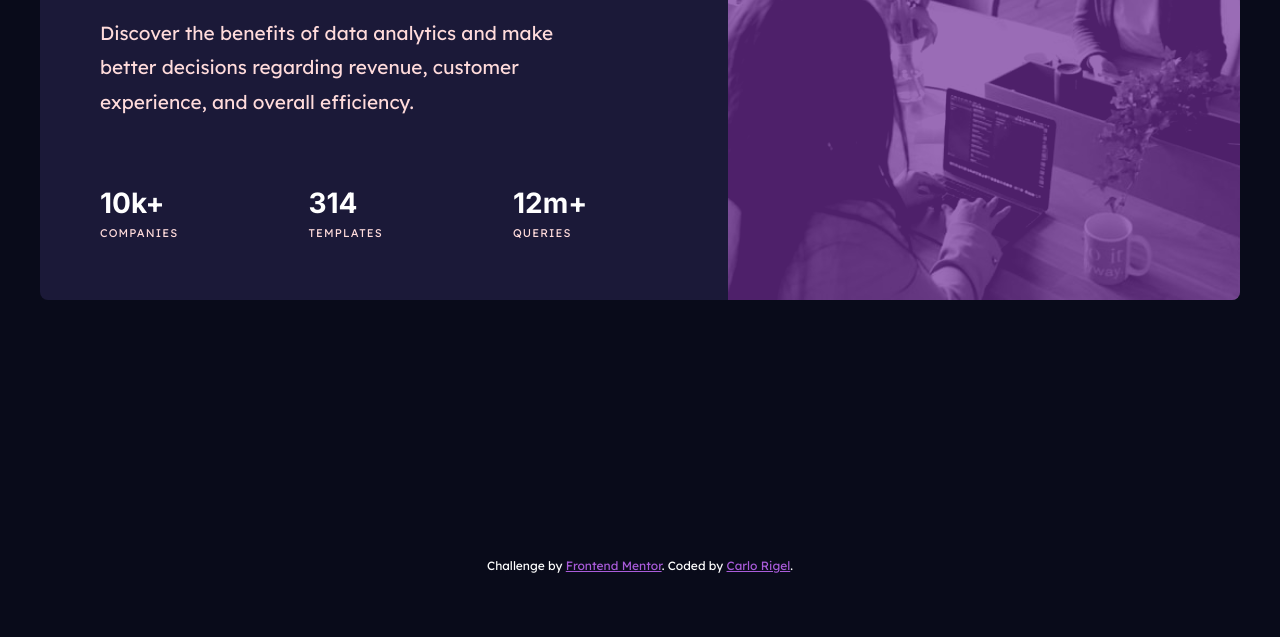
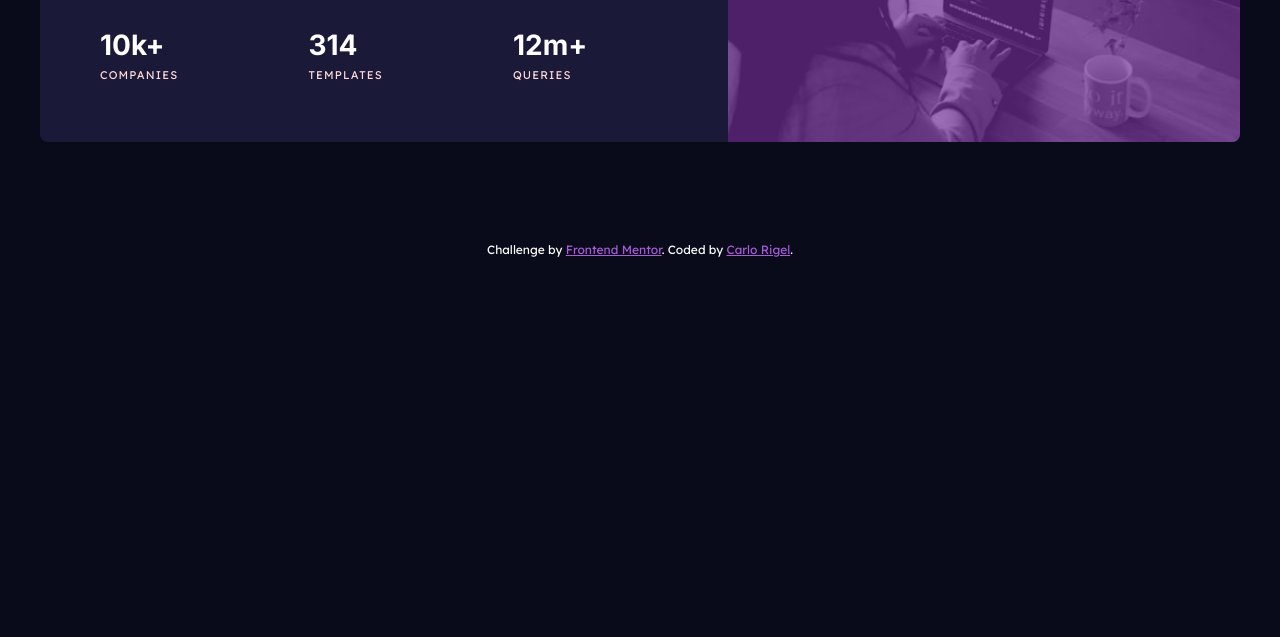
Before and after one commit to carlorigeld/frontendmentow1stchal, a plain HTML site: page index.html in a window 1280 px wide. Shown: the part 442-1079 px from the top of the page. After the commit the page ends 800 px from the top, so only its background shows below. Drawn offline with Linux system fonts and the light colour scheme.

Commit message:
Update styes.css

```diff
--- a/css/styes.css
+++ b/css/styes.css
@@ -22,10 +22,10 @@ html {
 
 body {
   background: #090b1a;
+  overflow: hidden;
 }
 
 .original {
-  min-height: 1000px;
   display: flex;
   justify-content: center;
   align-items: center;
```
